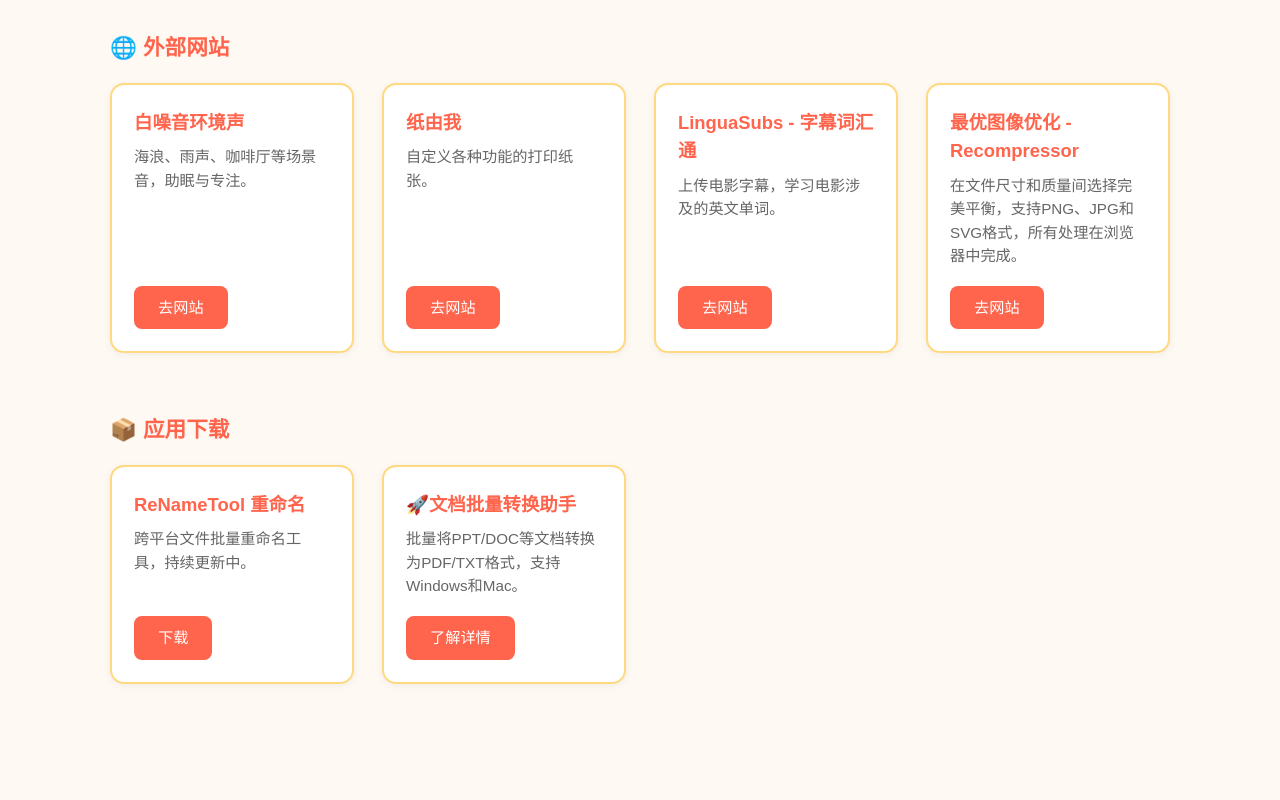
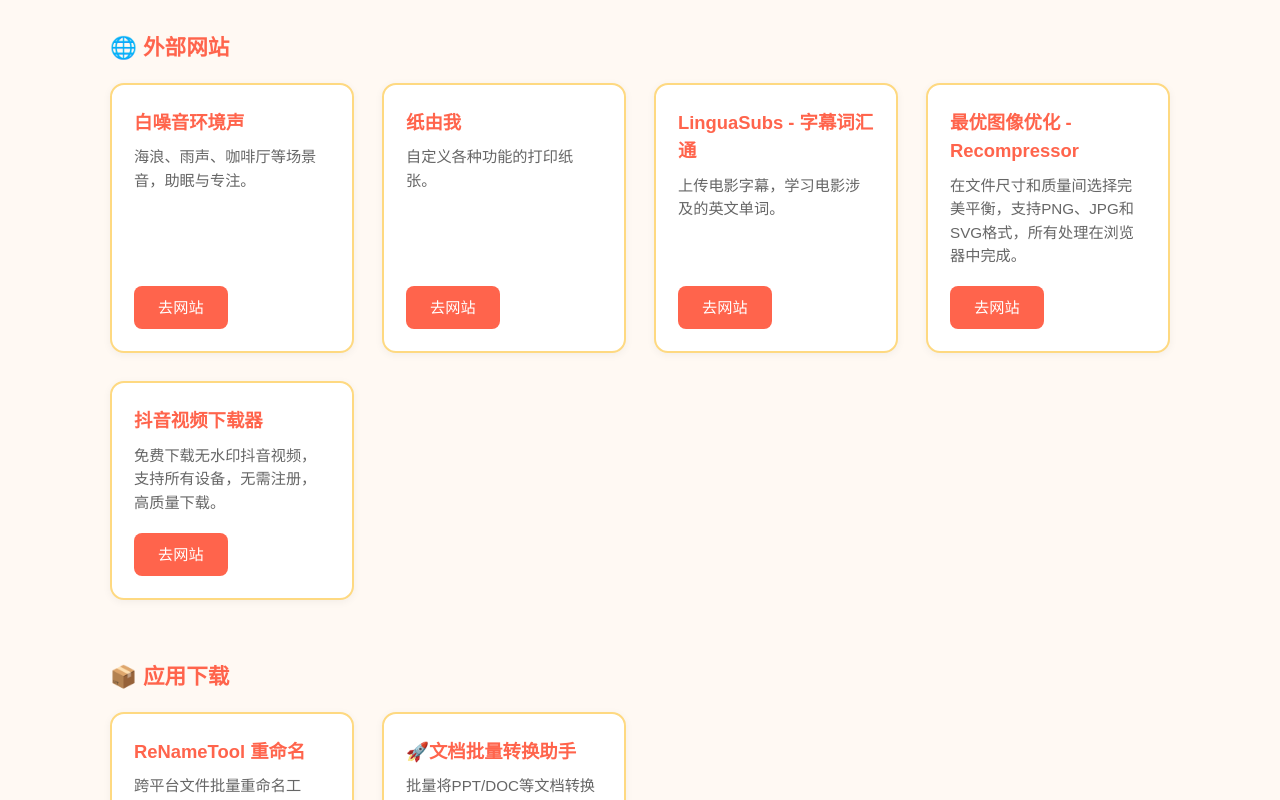
Before and after one commit to larryyssssssss/ai-toolbox, a plain HTML site: page index.html in a window 1280 px wide. Shown: the part 449-1249 px from the top of the page. Before the commit the page ends 1193 px from the top, so only its background shows below. Drawn offline with Linux system fonts and the light colour scheme; a web font is replaced by a local one.

Commit message:
feat: 添加图像压缩工具和抖音视频下载器

```diff
--- a/index.html
+++ b/index.html
@@ -109,6 +109,12 @@
           <p class="card-desc">在文件尺寸和质量间选择完美平衡，支持PNG、JPG和SVG格式，所有处理在浏览器中完成。</p>
           <a class="card-link" href="https://zh.recompressor.com/" target="_blank" rel="noopener">去网站</a>
         </article>
+        <!-- 新增抖音视频下载器 -->
+        <article class="card">
+          <div class="card-title">抖音视频下载器</div>
+          <p class="card-desc">免费下载无水印抖音视频，支持所有设备，无需注册，高质量下载。</p>
+          <a class="card-link" href="https://tiktokio.com/zh/%E6%8A%96%E9%9F%B3%E4%B8%8B%E8%BD%BD%E5%99%A8/" target="_blank" rel="noopener">去网站</a>
+        </article>
       </div>
     </section>
 
```
Also changed, not shown: 1 other file.
